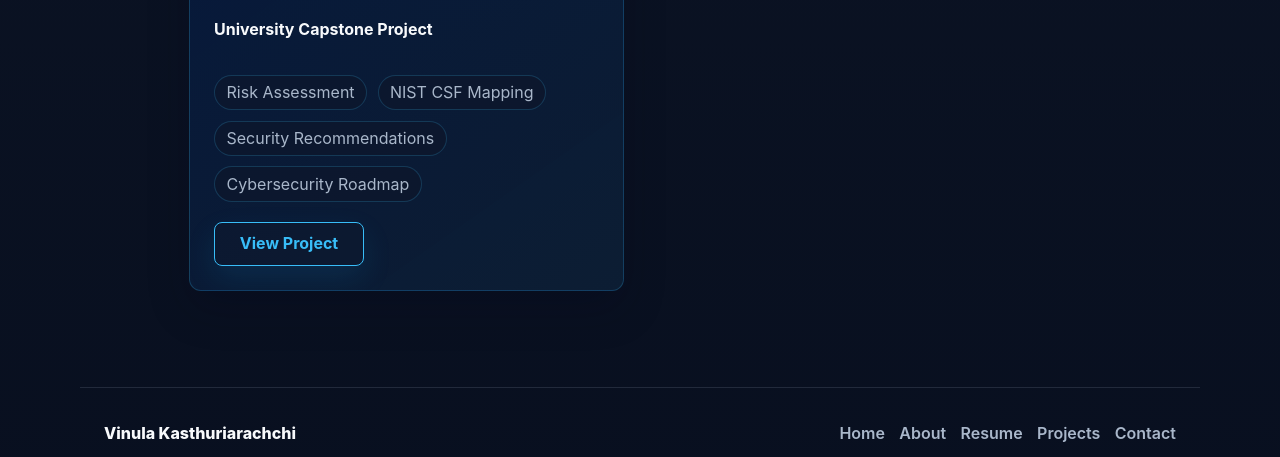
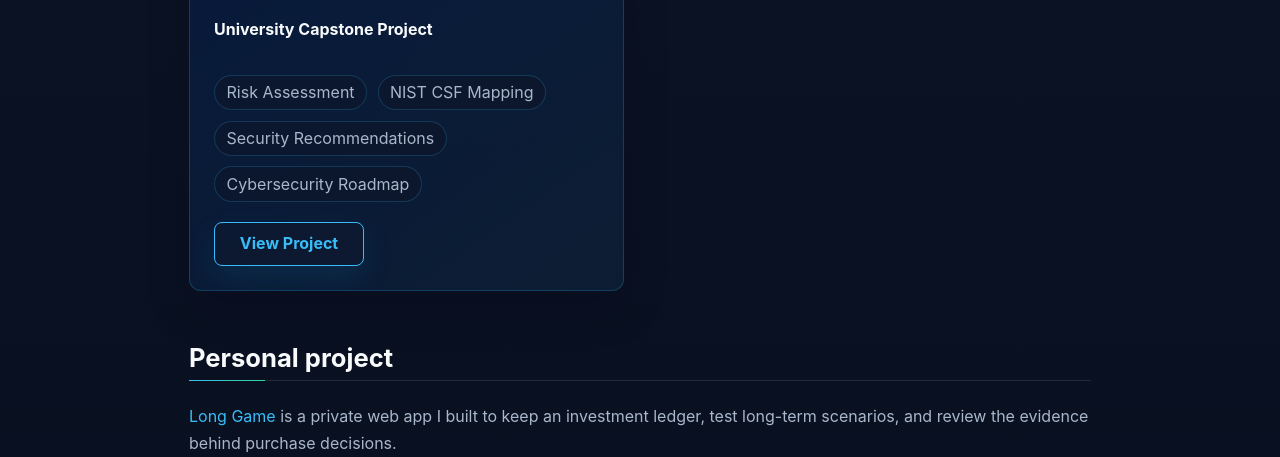
Before and after one commit to vinula98/cyber-portfolio, an Astro site in the folder portfolio-site/: page /projects in a window 1280 px wide. Shown: the part 1370-1827 px from the top of the page. Built offline with nearby package versions, Linux system fonts and the light colour scheme; Astro itself is replaced by a stand-in of ours.

Commit message:
Add Long Game as a personal project

```diff
--- a/portfolio-site/src/pages/projects.astro
+++ b/portfolio-site/src/pages/projects.astro
@@ -87,4 +87,13 @@ const projectCards = [
       </article>
     ))}
   </section>
+
+  <section aria-labelledby="personal-project">
+    <h2 id="personal-project">Personal project</h2>
+    <p>
+      <a href="/projects/long-game">Long Game</a> is a private web app I built
+      to keep an investment ledger, test long-term scenarios, and review the
+      evidence behind purchase decisions.
+    </p>
+  </section>
 </MainLayout>
```
Also changed, not shown: portfolio-site/src/content/projects/long-game.md (added, +14 -0 lines).
